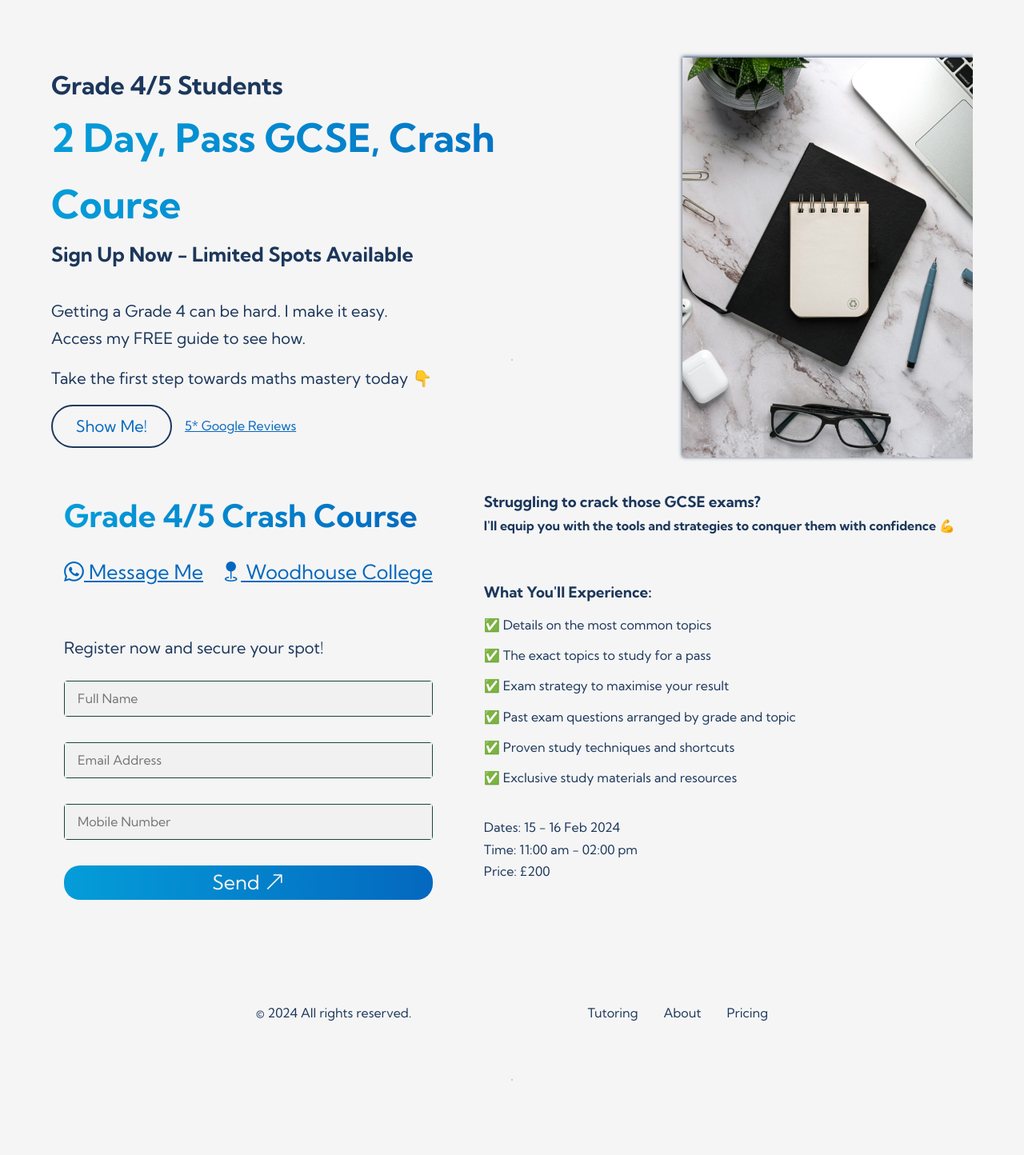
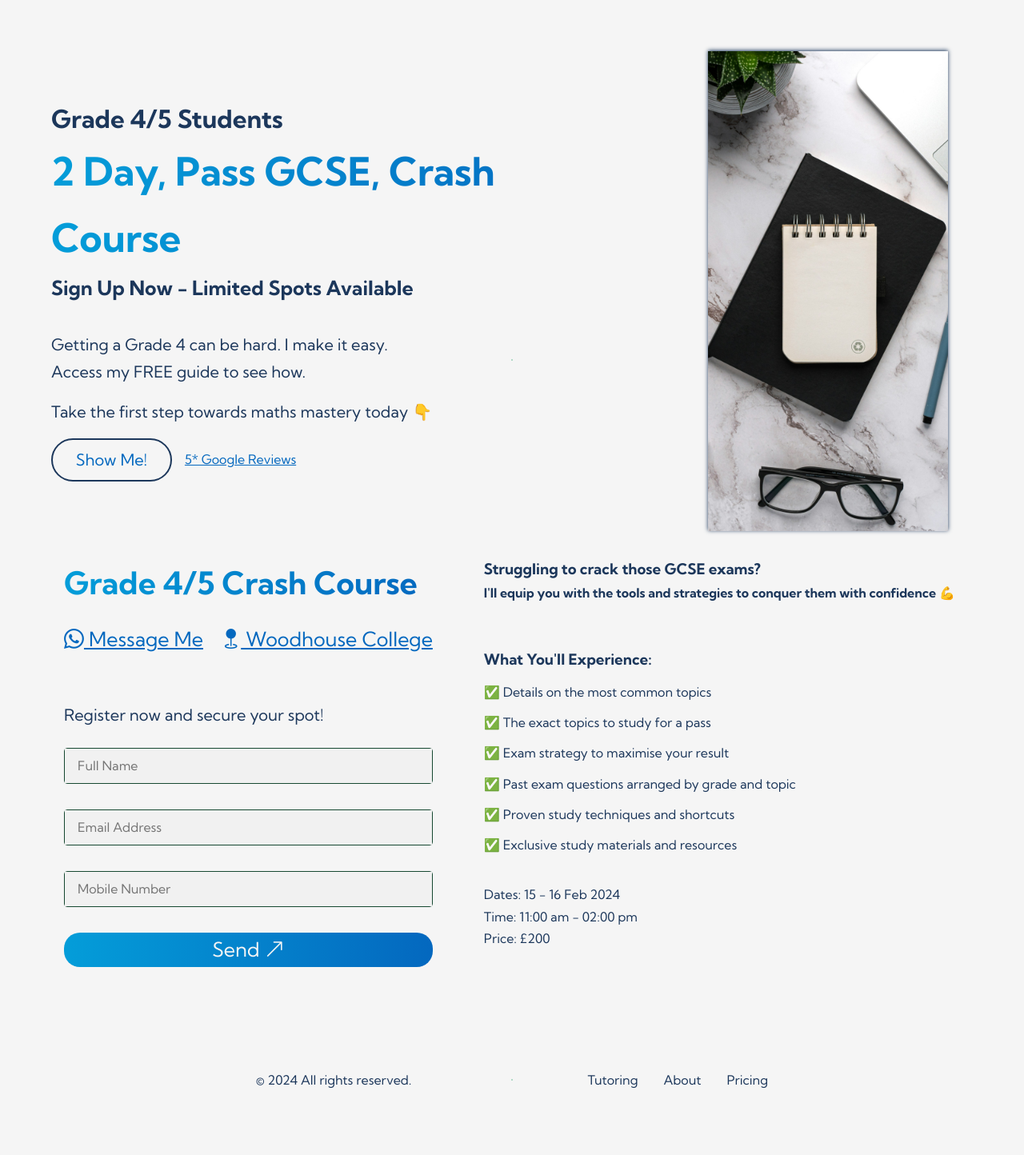
Before and after one commit to GG1982/Jekyll-ggmaths, a Jekyll site: the page built from pages/group-lessons.html, in a window 1280 px wide. Shown: the whole page at 80% size. Built offline with Jekyll 4.4.1, drawn with Linux system fonts in a browser that asks for light colours; before the commit the page ends 1360 px from its top, so only the background shows below that.

Commit message:
set height to image

```diff
--- a/_sass/base.scss
+++ b/_sass/base.scss
@@ -205,8 +205,8 @@ main p {
 
 .hero-body_img {
   object-fit: cover;
-  min-height: 500px;
-  max-height: 600px;
+  height: 600px;
+  width: 300px;
   border-radius: var(--hero-img-border-radius);
   box-shadow: var(--nice-shadow);
 }
@@ -227,8 +227,8 @@ main p {
   }
 
   .hero-body_img {
-    min-height: 300px;
-    max-height: 400px;
+    height: 350px;
+    width: 175px;
   }
 }
 
```
Also changed, not shown: 2 other files.
